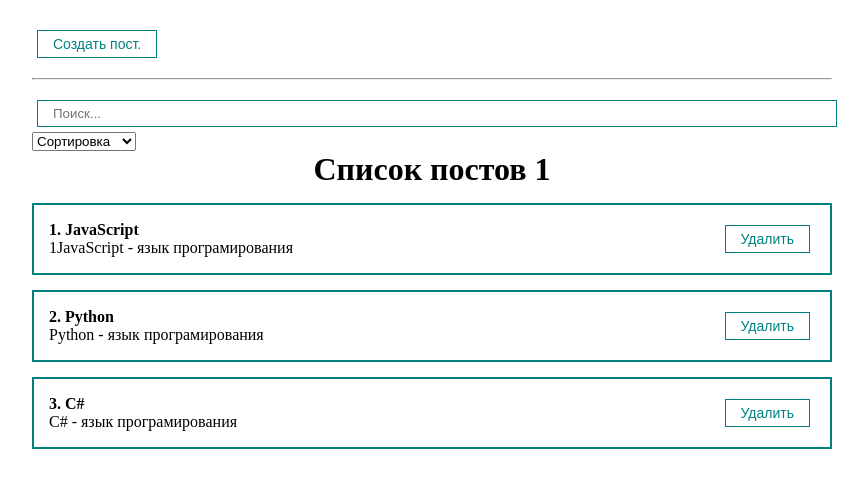
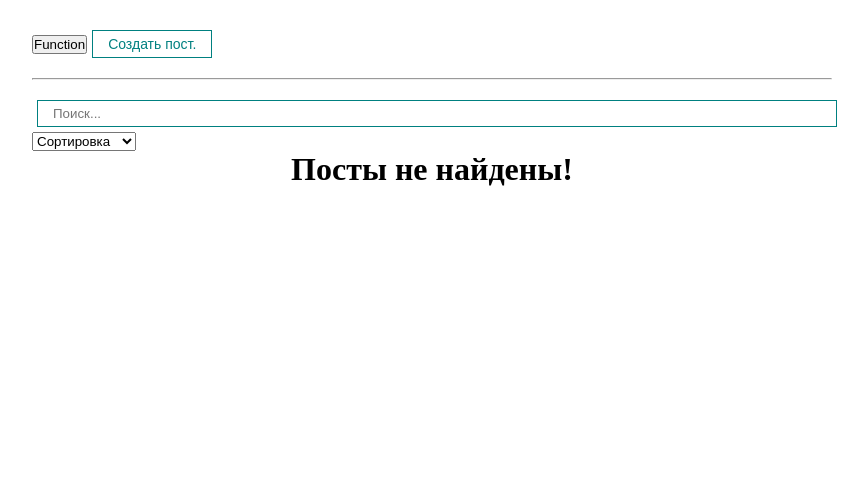
Before and after one commit to Lerts007/Learning_React, a React (Create React App) app: page / in a window 1280 px wide. Shown: the top 488 px of the page, without its empty margins (208-1076 px from the left). Built offline with nearby package versions, Linux system fonts and the light colour scheme.

Commit message:
Работа с сервером, загрузка постов с помощью библиотеки Axios

```diff
--- a/package.json
+++ b/package.json
@@ -6,6 +6,7 @@
     "@testing-library/jest-dom": "^5.16.5",
     "@testing-library/react": "^13.4.0",
     "@testing-library/user-event": "^13.5.0",
+    "axios": "^1.3.4",
     "react": "^18.2.0",
     "react-dom": "^18.2.0",
     "react-scripts": "5.0.1",
--- a/src/App.js
+++ b/src/App.js
@@ -1,3 +1,4 @@
+import axios from "axios";
 import React, { useMemo, useState } from "react";
 import { usePosts } from "./components/hooks/usePosts";
 import PostFilter from "./components/PostFilter";
@@ -8,20 +9,23 @@
 import "./style/App.css";
 
 function App() {
-  const [posts, setPosts] = useState([
-    { id: 1, title: "JavaScript", body: "1JavaScript - язык програмирования" },
-    { id: 2, title: "Python", body: "Python - язык програмирования" },
-    { id: 3, title: "C#", body: "C# - язык програмирования" },
-  ]);
+  const [posts, setPosts] = useState([]);
 
   const [filter, setFilter] = useState({
     sort: "",
     query: "",
   });
 
+  const sortedAndSearchedPosts = usePosts(posts, filter.sort, filter.query);
+
+  async function fetchPosts() {
+    const response = await axios.get(
+      "https://jsonplaceholder.typicode.com/posts"
+    );
+    setPosts(response.data);
+  }
+
   const [modal, setModal] = useState(false);
-
-  const sortedAndSearchedPosts = usePosts(posts, filter.sort, filter.query);
 
   const createPost = (newPost) => {
     setPosts([...posts, newPost]);
@@ -34,6 +38,7 @@
 
   return (
     <div className="App">
+      <button onClick={fetchPosts}>Function</button>
       <MyButton style={{ marginTop: 30 }} onClick={() => setModal(true)}>
         Создать пост.
       </MyButton>
```
Also changed, not shown: 1 other file (tests, documents, lock files or other folders).
